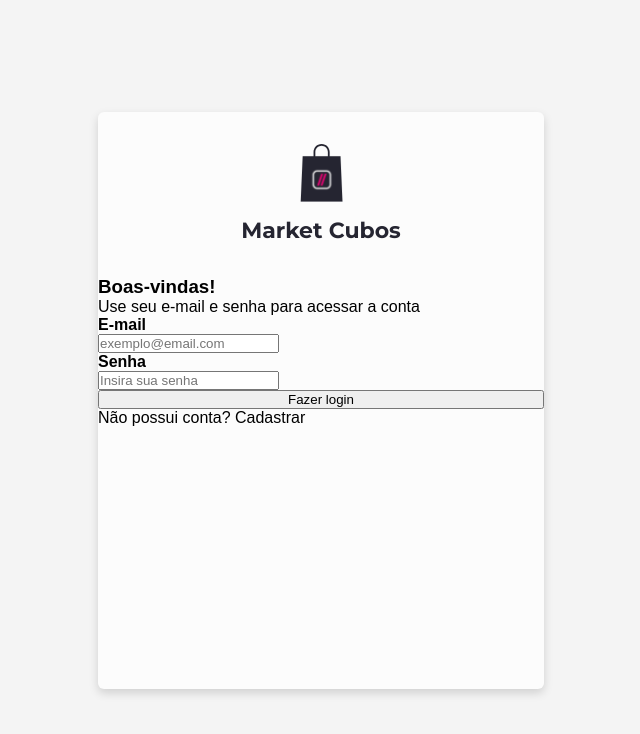
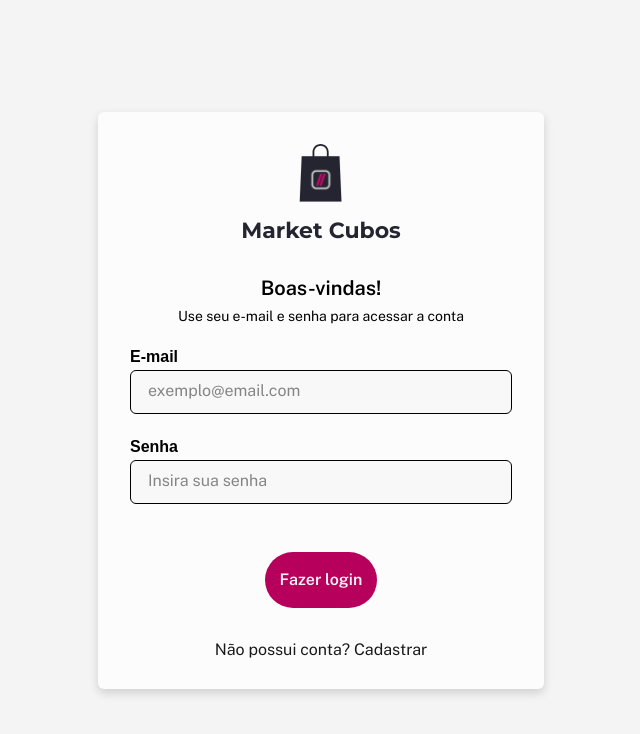
Before and after one commit to gabriel-abal/desafio-individual-final-ddst12-frontend, a React (Create React App) app: page / in a window 1280 px wide. Shown: the top 734 px of the page, without its empty margins (319-959 px from the left). Built offline with nearby package versions, Linux system fonts and the light colour scheme.

Commit message:
feat: estilização da página de login

```diff
--- a/src/pages/Login/styles.css
+++ b/src/pages/Login/styles.css
@@ -11,6 +11,7 @@
 .container-page-login {
   display: flex;
   flex-direction: column;
+  align-items: center;
 
   width: 446px;
   height: 577px;
@@ -19,3 +20,85 @@
   background-color: #fcfcfc;
   box-shadow: 0px 4px 10px 0px rgba(0, 0, 0, 0.15);
 }
+
+.container-page-login h3 {
+  font-family: Public Sans;
+  font-size: 20px;
+  font-weight: 600;
+
+  margin-bottom: 8px;
+}
+
+.informacoes-acesso {
+  font-family: Public Sans;
+  font-size: 14px;
+  font-weight: 400;
+
+  margin-bottom: 24px;
+}
+
+form {
+  display: flex;
+  flex-direction: column;
+}
+
+form input {
+  width: 382px;
+  height: 44px;
+  border: 1.5px;
+  margin-top: 4px;
+  padding-left: 17px;
+
+  border-radius: 6px;
+  border: 1.5px solid;
+  background: #f8f8f8;
+}
+
+#input-email::placeholder {
+  font-family: Public Sans;
+  color: #858585;
+  font-size: 16px;
+  font-weight: 400;
+  margin-left: 17px;
+}
+
+#input-password::placeholder {
+  font-family: Public Sans;
+  color: #858585;
+  font-size: 16px;
+  font-weight: 400;
+  margin-left: 17px;
+}
+
+.input-email {
+  margin-bottom: 24px;
+}
+
+.input-password {
+  margin-bottom: 48px;
+}
+
+button {
+  all: unset;
+  display: flex;
+  align-items: center;
+  justify-content: center;
+  border-radius: 30px;
+  height: 56px;
+  width: 112px;
+  background-color: #b7005c;
+
+  color: #f3f3f3;
+  font-family: Public Sans;
+  font-size: 16px;
+  font-style: normal;
+  font-weight: 600;
+}
+
+.paragrafo-cadastrar {
+  margin-top: 32px;
+  color: #191919;
+  font-family: Public Sans;
+  font-size: 16px;
+  font-weight: 400;
+}
```
